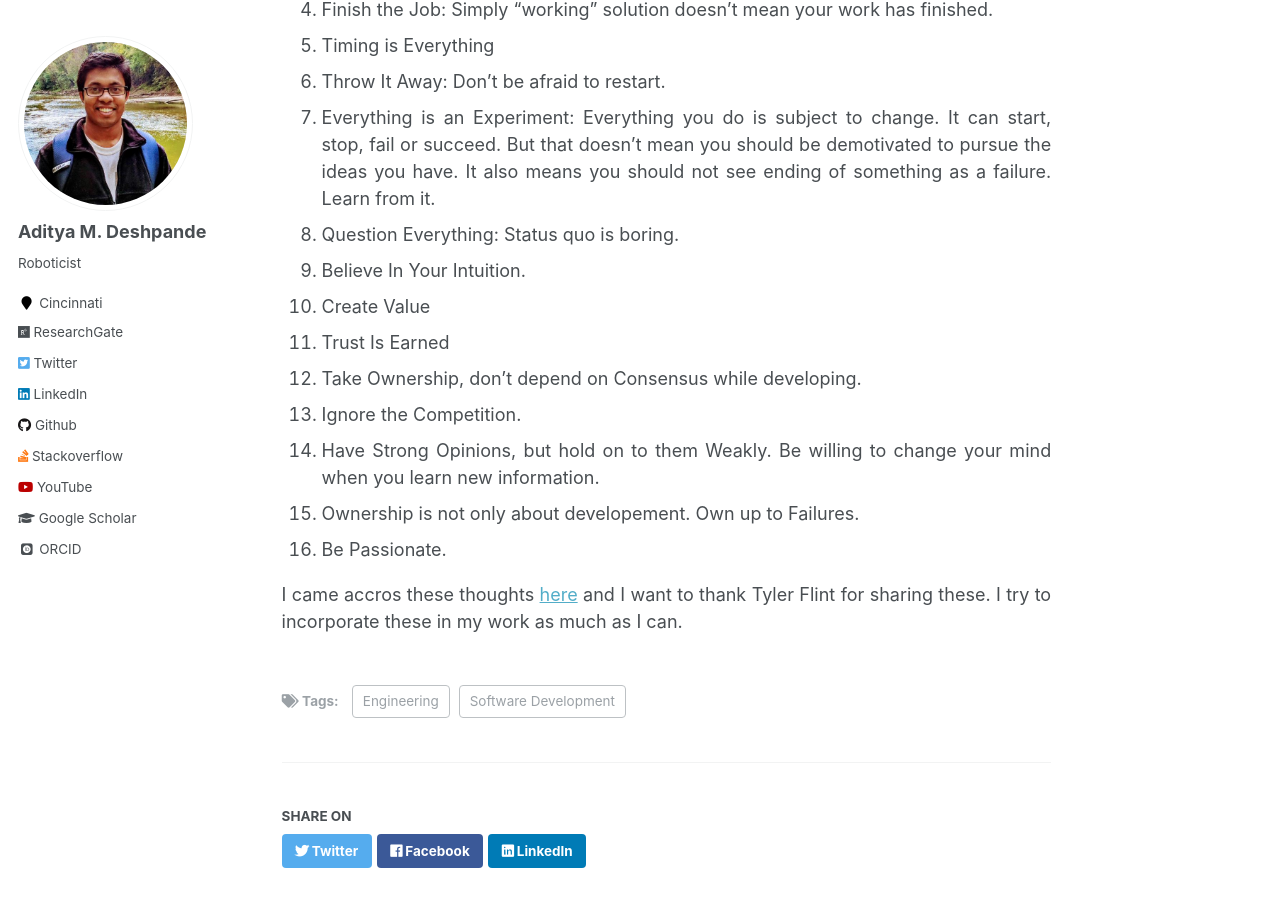
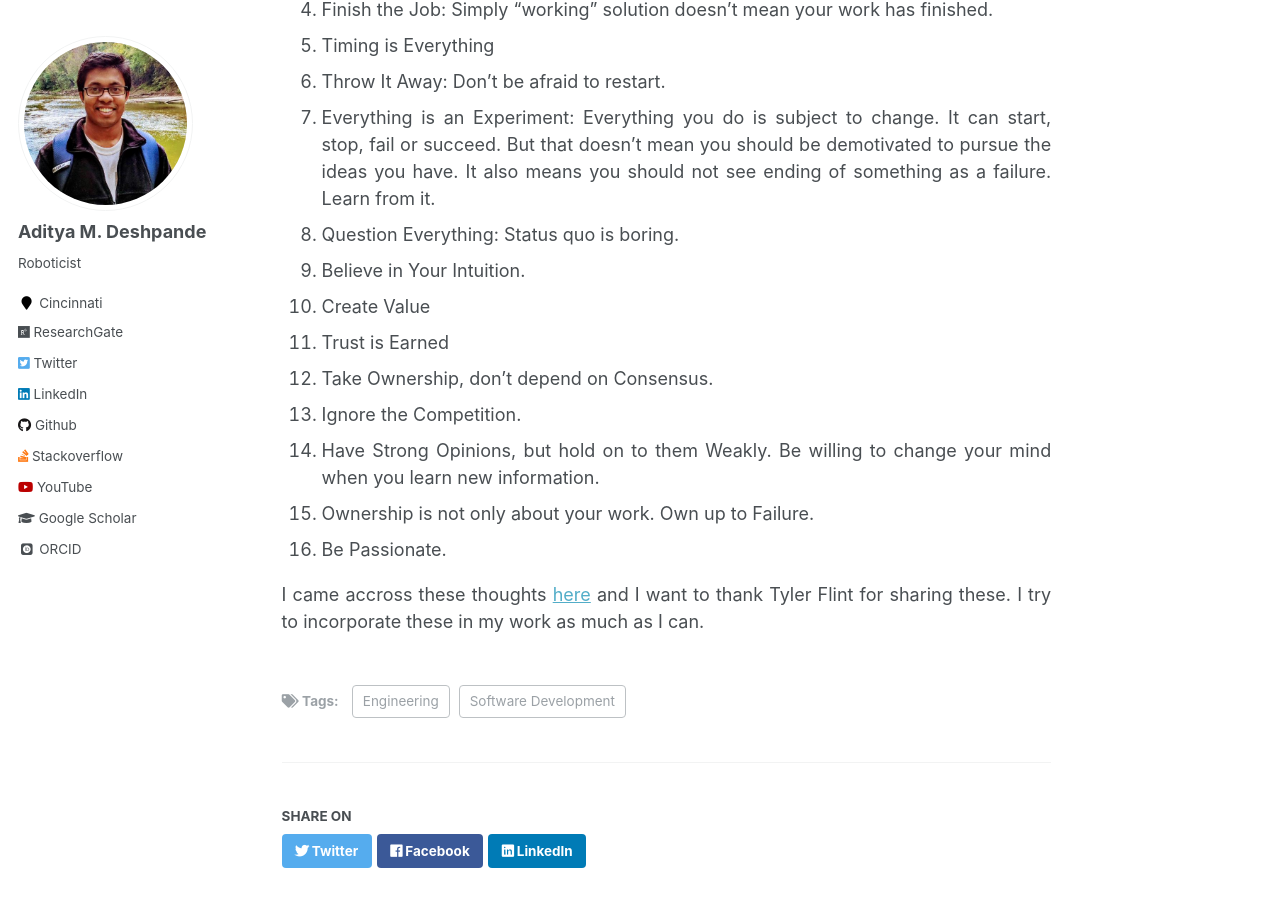
Before and after one commit to adipandas/adipandas.github.io, a Jekyll site: the page built from _posts/2019-08-31-developer-manisfesto.md, in a window 1280 px wide and 900 px high, scrolled down 404 px. Built offline with Jekyll 4.4.1, drawn with Linux system fonts in a browser that asks for light colours; some web fonts are replaced; comment, search, counter and statistics services are not loaded.

Commit message:
Update 2019-08-31-developer-manisfesto.md

```diff
--- a/_posts/2019-08-31-developer-manisfesto.md
+++ b/_posts/2019-08-31-developer-manisfesto.md
@@ -17,15 +17,14 @@ Some thoughts about engineering and software development:
 6. Throw It Away: Don't be afraid to restart.
 7. Everything is an Experiment: Everything you do is subject to change. It can start, stop, fail or succeed. But that doesn't mean you should be demotivated to pursue the ideas you have. It also means you should not see ending of something as a failure. Learn from it.
 8. Question Everything: Status quo is boring.
-9. Believe In Your Intuition.
+9. Believe in Your Intuition.
 10. Create Value
-11. Trust Is Earned
-12. Take Ownership, don't depend on Consensus while developing.
+11. Trust is Earned
+12. Take Ownership, don't depend on Consensus.
 13. Ignore the Competition.
 14. Have Strong Opinions, but hold on to them Weakly. Be willing to change your mind when you learn new information.
-15. Ownership is not only about developement. Own up to Failures.
+15. Ownership is not only about your work. Own up to Failure.
 16. Be Passionate.
 
 
-
-I came accros these thoughts [here](https://content.nanobox.io/the-developer-manifesto/#ampshare=https://content.nanobox.io/the-developer-manifesto/) and I want to thank Tyler Flint for sharing these. I try to incorporate these in my work as much as I can.
+I came accross these thoughts [here](https://content.nanobox.io/the-developer-manifesto/#ampshare=https://content.nanobox.io/the-developer-manifesto/) and I want to thank Tyler Flint for sharing these. I try to incorporate these in my work as much as I can.
```
